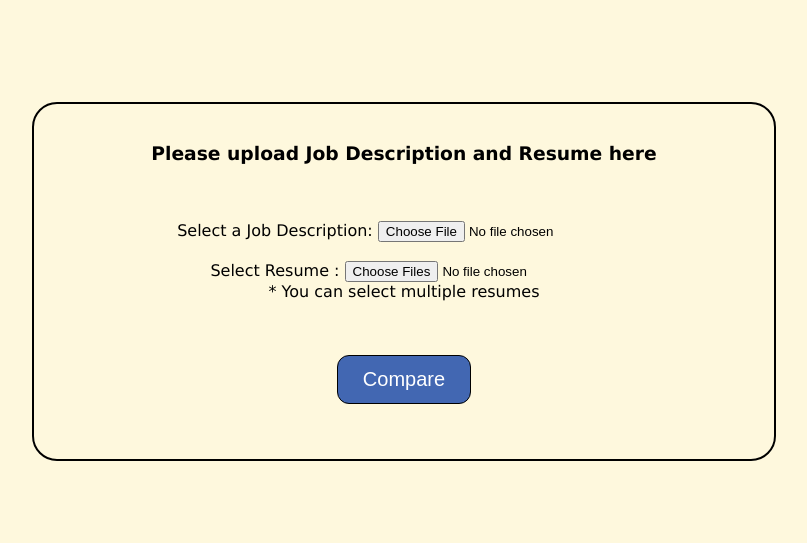
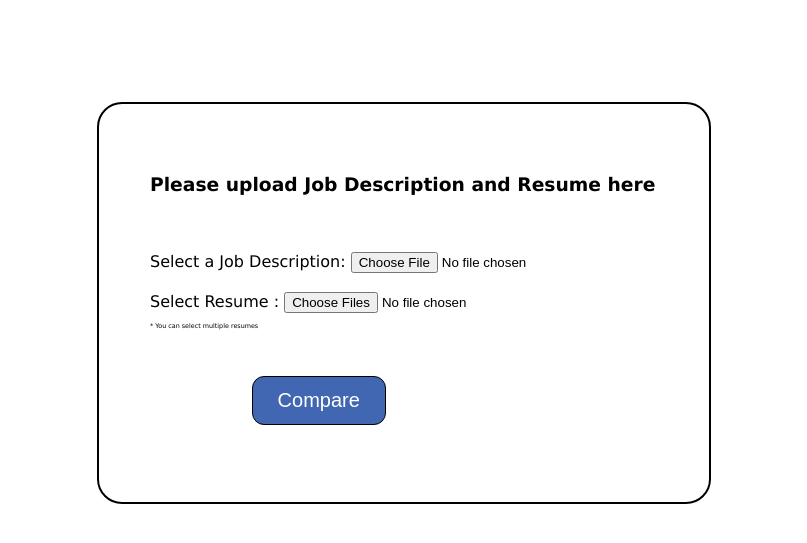
Before and after one commit to amshar05/JD-2-resume-match, a Flask app: page / in a window 1280 px wide. Shown: the top 543 px of the page, without its empty margins (236-1043 px from the left). Run offline with Flask 2, Linux system fonts and the light colour scheme.

Commit message:
added some styles

```diff
--- a/static/styles.css
+++ b/static/styles.css
@@ -1,3 +1,7 @@
+
+
+
+
 ul{
     list-style-type: disc;
     -webkit-columns: 5;
@@ -10,20 +14,23 @@ body{
     margin-top: 5%;
     margin-bottom: 5%;
   	font-family: verdana;
-	background-color: #FEF8DD;
     text-align: center;
 }
+
+
+
+
 .not-found{
 	width: 500px;
 	margin:auto;
 }
 .input{
-    margin: auto;
-    width: 700px;
-      border-radius: 25px;
+    margin: 20%;
+    margin-top: 10%;
+    border-radius: 25px;
   border: 2px solid black;
-  padding: 20px;
-    margin-top: 10%;
+  padding: 5%;
+  text-align: left;
 
 }
 hr{
@@ -38,7 +45,7 @@ hr{
   text-decoration: none;
   display: inline-block;
   font-size: 20px;
-  margin: 5% 40%;
+  margin: 5% 20%;
   transition-duration: 0.4s;
   cursor: pointer;
   background-color: #4267B2;
@@ -72,16 +79,22 @@ hr{
   transition-duration: 0.4s;
   cursor: pointer;
   width: 70%
+
 }
 
 .button1 {
   background-color: transparent;
   color: black;
-  border: 2px solid #4CAF50;
+  border: 2px solid black;
   margin-left: 5%;
+    border-radius: 12px;
+
 }
 
 .button1:hover {
-  background-color: #4CAF50;
+  background-color: #4267B2;
   color: white;
 }
+.note{
+    font-size: 40%;
+}
```
